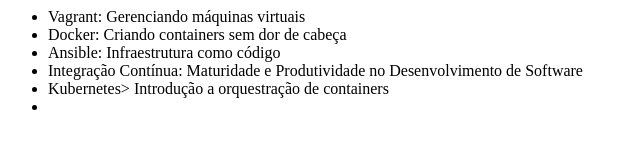
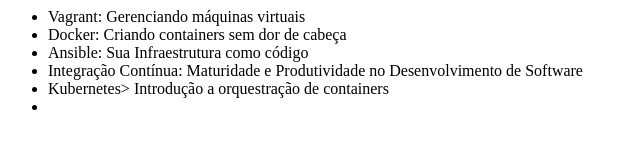
Before and after one commit to RogerioNepo/alura-git, a plain HTML site: page index.html in a window 1280 px wide. Shown: the full height of the page, 0-640 px from the left. Drawn offline with Linux system fonts and the light colour scheme.

Commit message:
Nome do curso Ansible

```diff
--- a/index.html
+++ b/index.html
@@ -8,7 +8,7 @@
         <ul>
             <li>Vagrant: Gerenciando máquinas virtuais</li>
             <li>Docker: Criando containers sem dor de cabeça</li>
-            <li>Ansible: Infraestrutura como código</li>
+            <li>Ansible: Sua Infraestrutura como código</li>
             <li>Integração Contínua: Maturidade e Produtividade no Desenvolvimento de Software</li>
             <li>Kubernetes> Introdução a orquestração de containers</li>
             <li>
```
